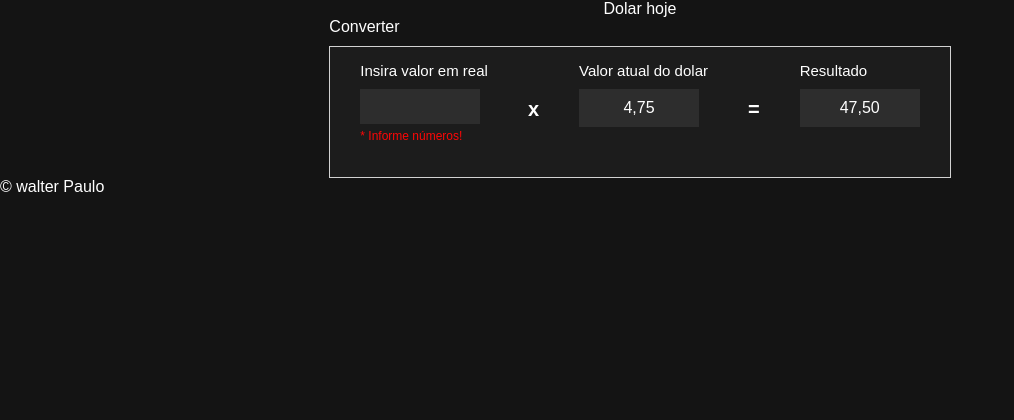
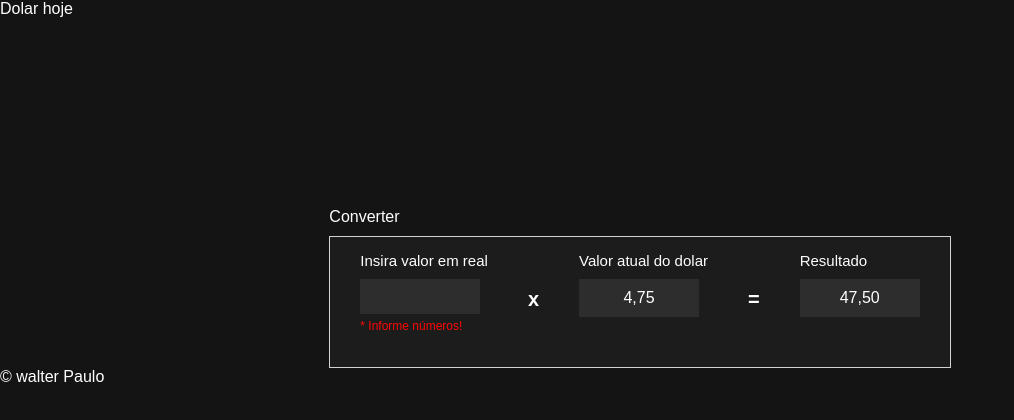
Before and after one commit to walterpaulo/dolar-vitejs, a React (Vite) app: page / in a window 1280 px wide. Shown: the top 420 px of the page, without its empty margins (0-1014 px from the left). Built offline with nearby package versions, Linux system fonts and the light colour scheme.

Commit message:
refactor: added container

```diff
--- a/src/components/Header/index.tsx
+++ b/src/components/Header/index.tsx
@@ -1,10 +1,11 @@
 import React from 'react';
+import { Container } from './style';
 
 function Header() {
     return (
-        <div>
+        <Container>
             Dolar hoje
-        </div>
+        </Container>
     );
 }
 
--- /dev/null
+++ b/src/components/Header/style.ts
@@ -0,0 +1,6 @@
+import styled from "styled-components";
+
+export const Container = styled.div`
+    height: 238px;
+    width: 100vw;
+`
```
